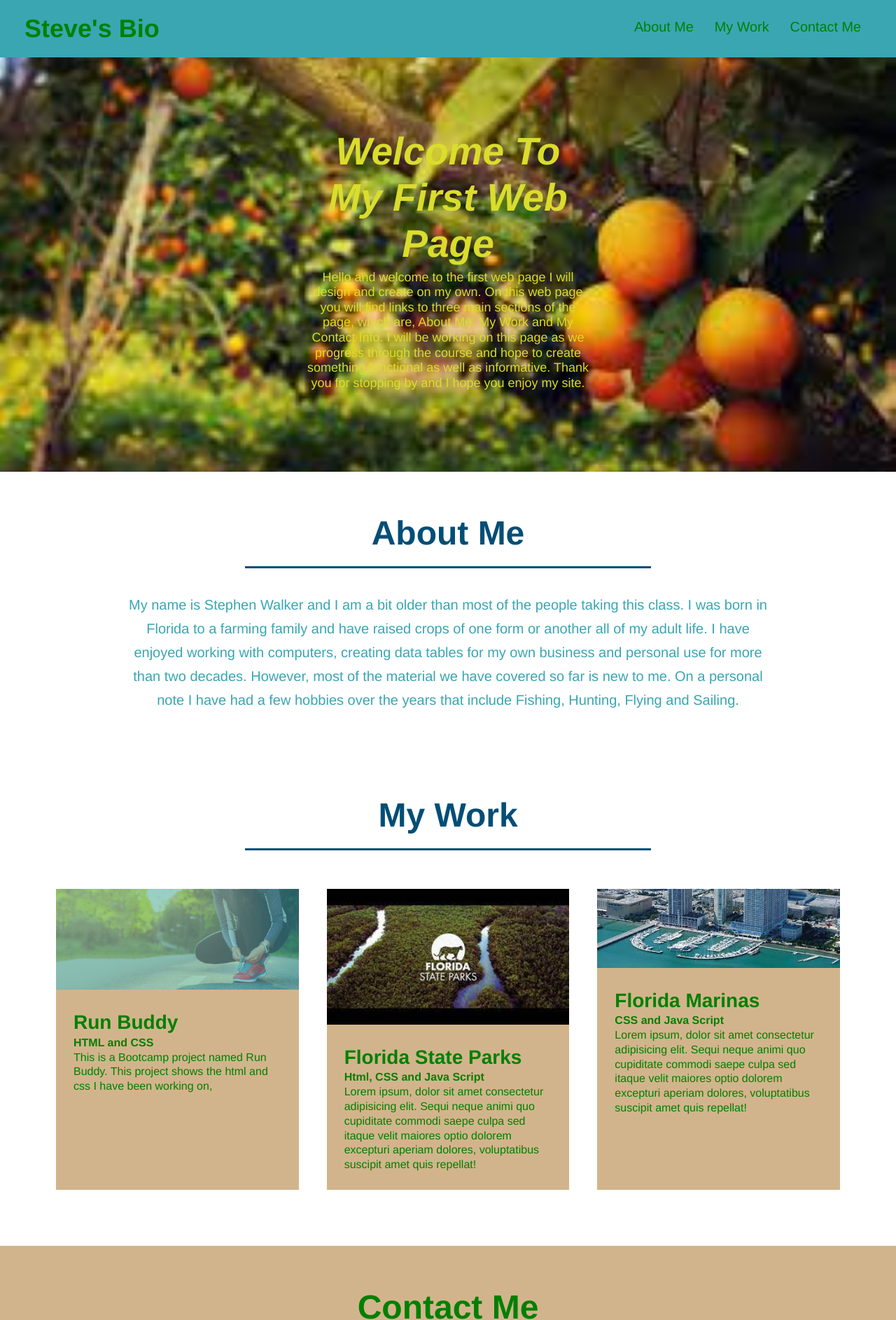
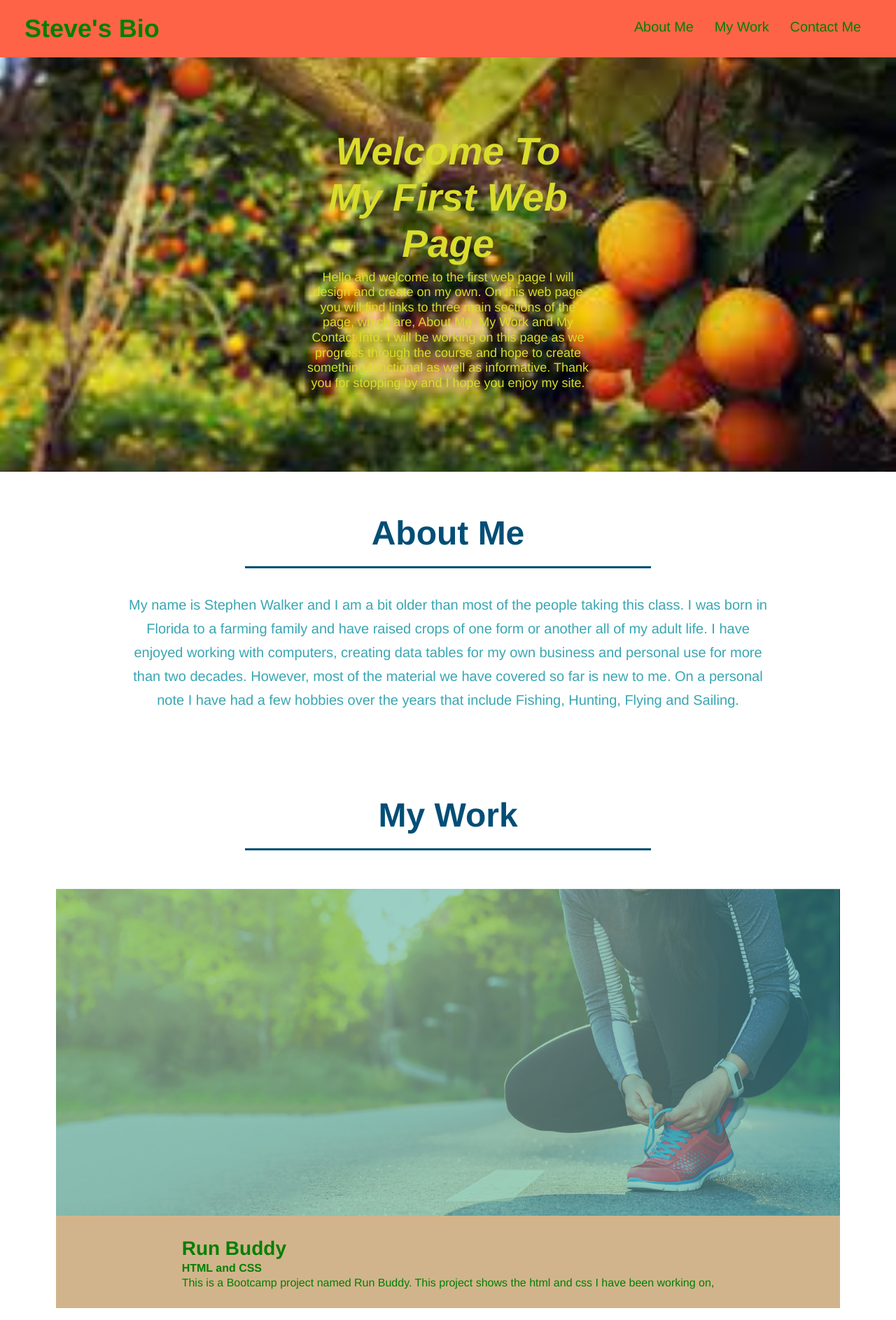
Before and after one commit to Steveturbo/weekTwoChallenge, a plain HTML site: page bio/index.html in a window 1280 px wide. Shown: the top 1886 px of the page at 70% size. Drawn offline with Linux system fonts and the light colour scheme.

Commit message:
added styling

```diff
--- a/bio/assets/css/style.css
+++ b/bio/assets/css/style.css
@@ -14,7 +14,7 @@
 
 header {
     padding: 20px 35px;
-    background-color: tomato;
+    background: tomato;
     display: flex;
     justify-content: space-between;
     flex-wrap: wrap;
@@ -104,7 +104,7 @@ section-title {
 /* WHAT YOU DO STYLES END */
 
   /* MEET THE websites START */
-.trainers {
+.website {
     width: 100%;
     margin: 0 auto;
     display: flex;
@@ -140,6 +140,10 @@ section-title {
 
   .trainer-bio p {
     font-size: 17px;
+  }
+
+  .spotlight {
+
   }
   /* websites STYLES END */
 
@@ -400,13 +404,13 @@ footer {
 
       /* HEADER / NAV BAR STYLES START */
 
-      header {
+     /*header {
         padding: 20px 35px;
         background-color: #39a6b2;
         display: flex;
         justify-content: space-between;
         flex-wrap: wrap;
-      }
+      }*/
 
       header h1 {
         font-weight: bold;
--- a/bio/index.html
+++ b/bio/index.html
@@ -9,7 +9,7 @@
 </head>
 <body>
     <!--Navigation tags - Block level element -->
-    <header class="header">
+    <header>
         <h1>
             <a href='/'>Steve's Bio</a>
         </h1>
@@ -69,15 +69,17 @@
     </div>
 
     <div class="trainers">
-      <article class="website">
-        <img src="./assets/images/hero-bg3.jpg" alt="This is a Bootcamp project named Run Buddy." />
+      <article class="website spotlight">
+        <a href="https://www.google.com" target="_blank">
+          <img src="./assets/images/hero-bg3.jpg" alt="picture of a woman tying her shoe"/>
+        </a>
         <div class="website-bio">
           <h3 class="website-name"> Run Buddy</h3>
           <h4 class="showcase">HTML and CSS</h4>
           <p>This is a Bootcamp project named Run Buddy. This project shows the html and css I have been working on,</p>
         </div>
       </article>
-
+  <section class="trainers">
       <article class="website">
         <img src="./assets/images/florida_state_parks.jpg" alt="This is a website about Florida state parks" />
         <div class="website-bio">
@@ -95,15 +97,14 @@
           <p>Lorem ipsum, dolor sit amet consectetur adipisicing elit. Sequi neque animi quo cupiditate commodi saepe culpa sed itaque velit maiores optio dolorem excepturi aperiam dolores, voluptatibus suscipit amet quis repellat!</p>
         </div>
       </article>
+  </section>
     </div>
   </section>
   <!-- "meet the trainers" end -->
 
-  <!-- secondart navigation section -->
+  <!-- secondary navigation section -->
 
-  <a href="https://www.google.com/>
-  <img sr="./assets/images/hero-bg3.jpg" alt="picture of a woman tying her shoe">
-</a>
+
 
     <!-- Contact Me Start -->
     <section id="Contact Me" class="contact">
```
